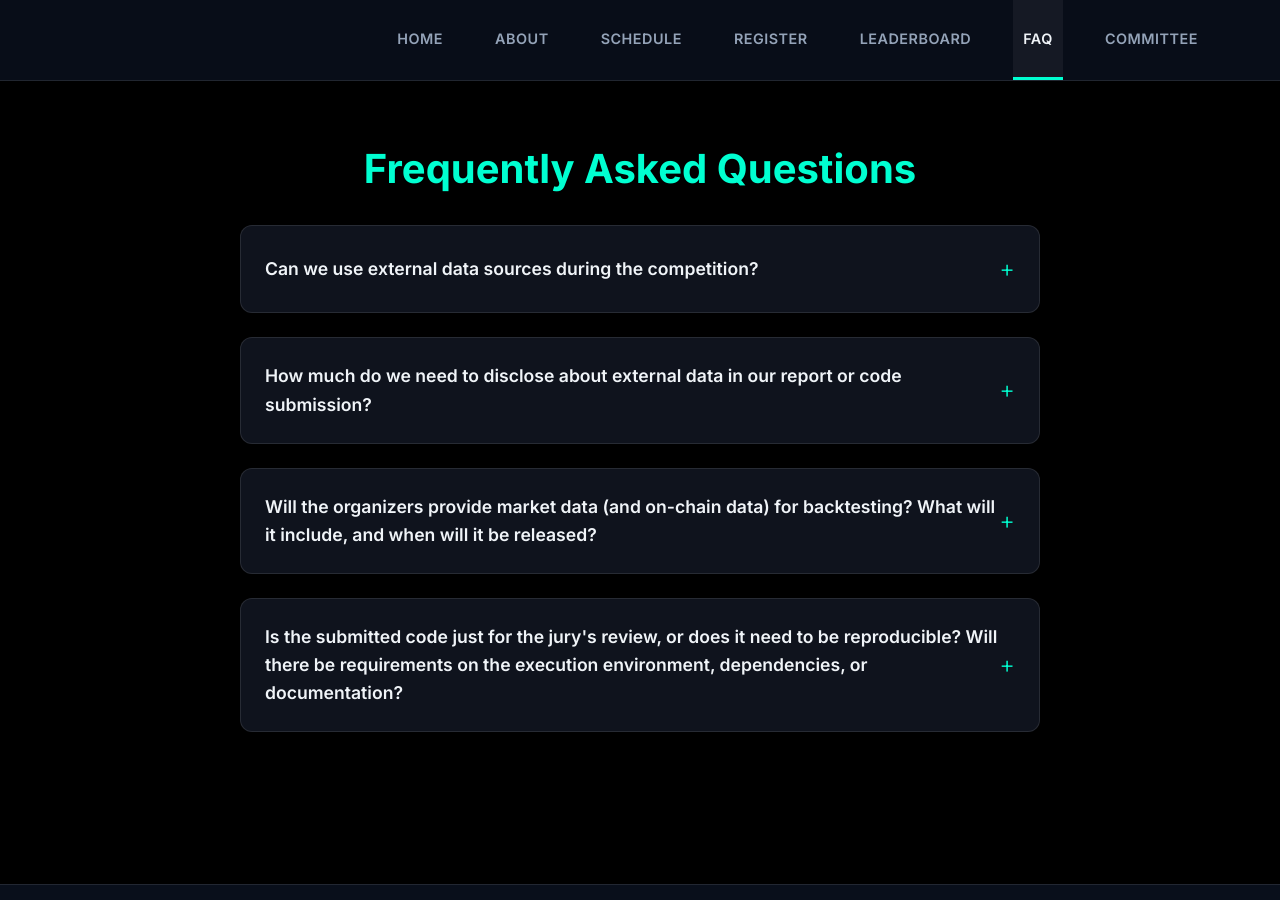
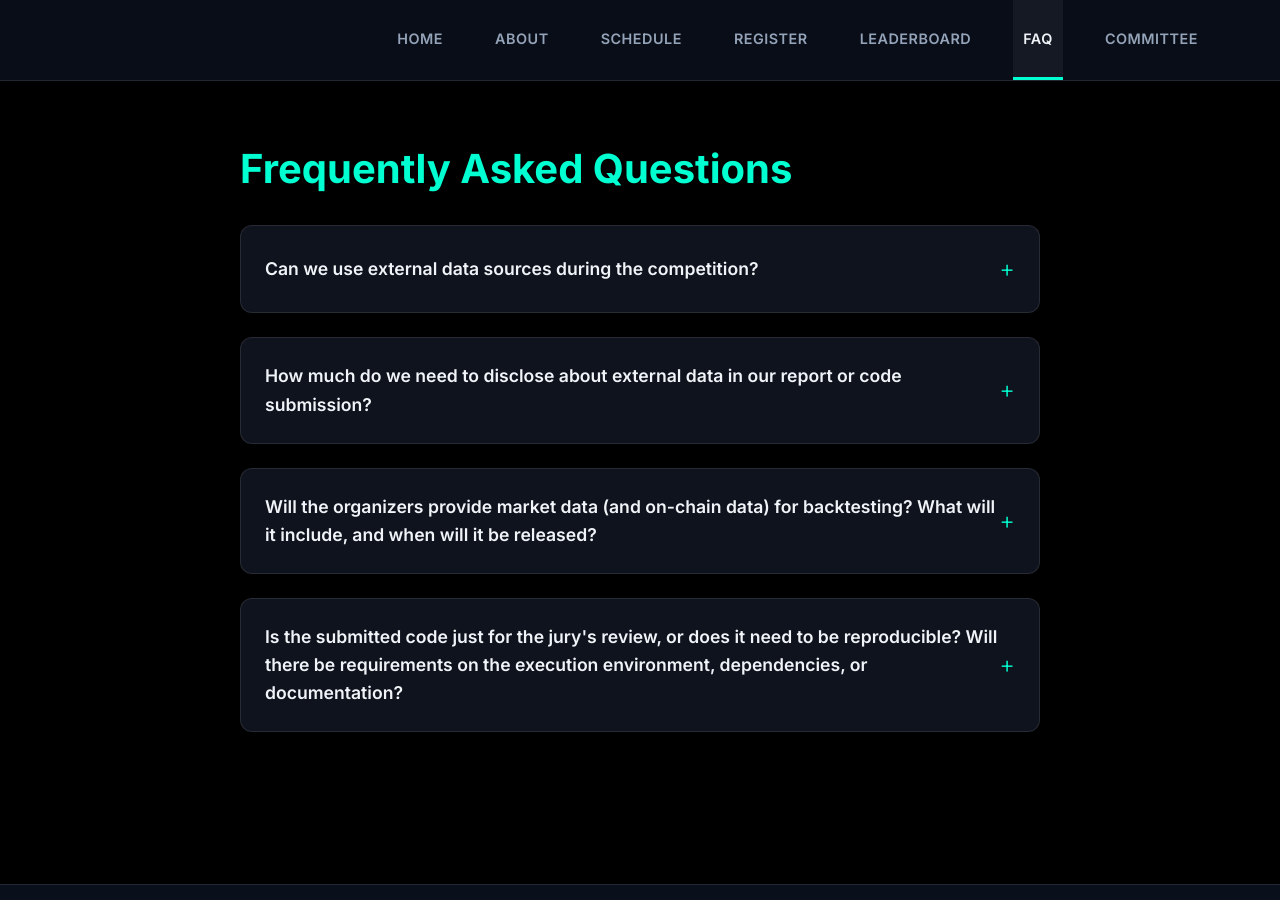
Before and after one commit to perpetual-alpha26/perpetual-alpha26.github.io, a Jekyll site: the page built from faq.md, in a window 1280 px wide and 900 px high. Built offline with Jekyll 4.4.1, drawn with Linux system fonts in a browser that asks for light colours.

Commit message:
Left-align FAQ title with the container

```diff
--- a/faq.md
+++ b/faq.md
@@ -3,8 +3,7 @@ layout: default
 title: FAQ
 permalink: /faq/
 ---
-
-<div class="page-header" style="text-align: center; margin: 4rem 0 2rem 0;">
+<div class="page-header" style="max-width: 800px; margin: 4rem auto 2rem auto; text-align: left;">
     <h1 style="font-size: 2.5rem; margin-bottom: 2rem; color: var(--accent-color);">Frequently Asked Questions</h1>
 </div>
 
```
